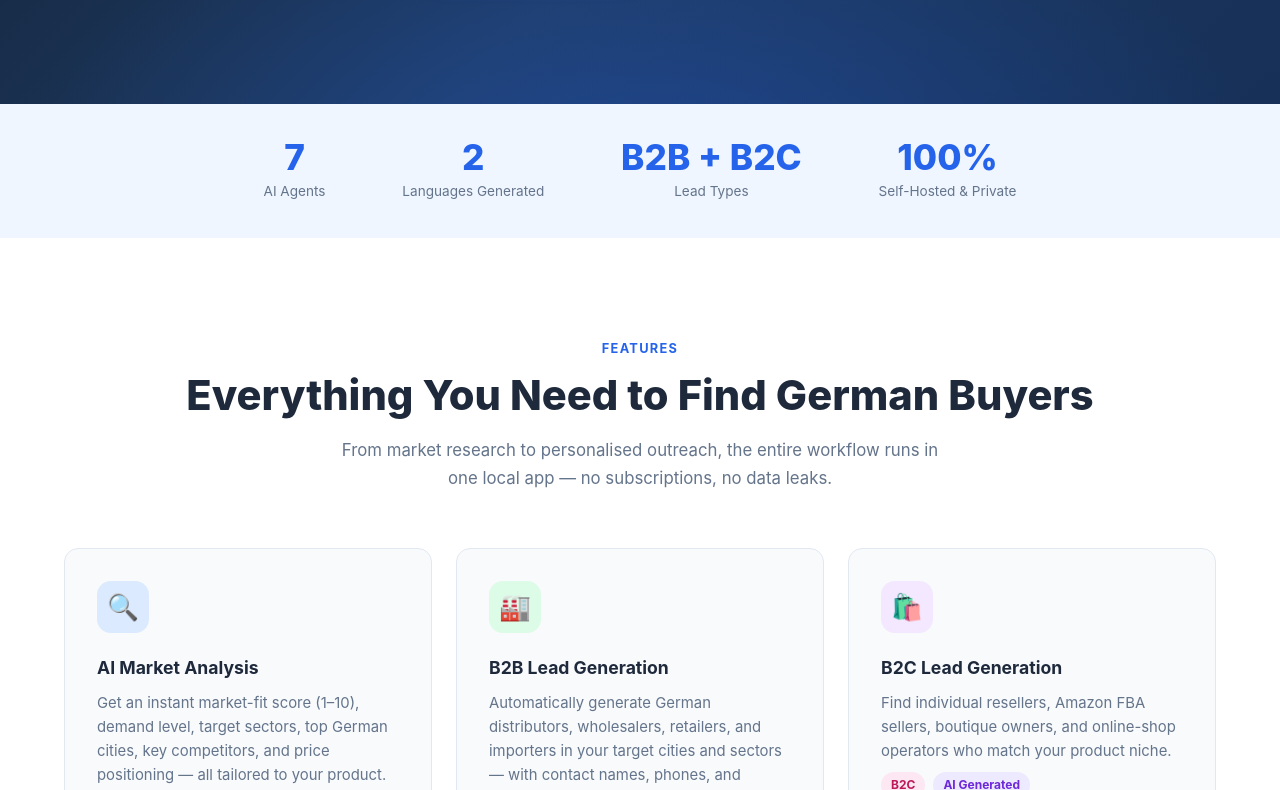
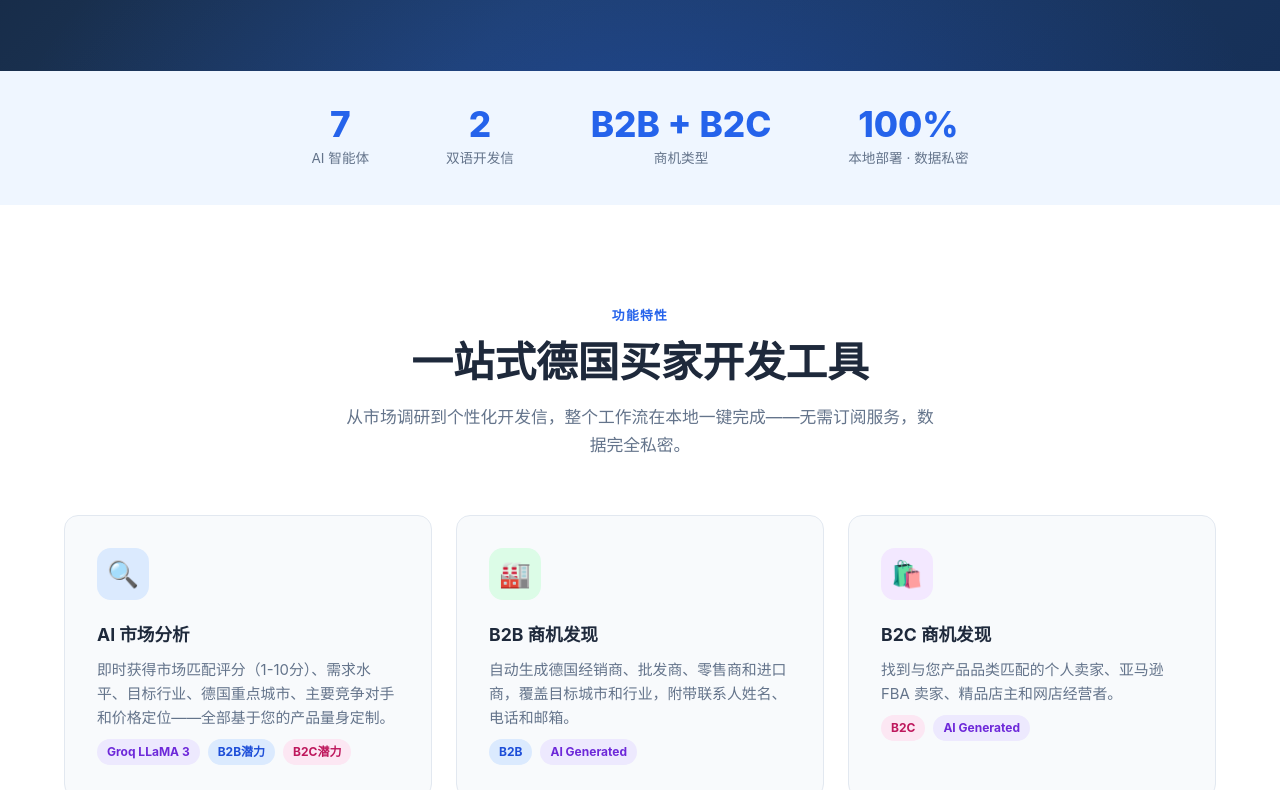
Before and after one commit to slgao/iHunter, a plain HTML site: page docs/index.html in a window 1280 px wide. Shown: the part 763-1553 px from the top of the page. Drawn offline with Linux system fonts and the light colour scheme.

Commit message:
Set Chinese as default language

```diff
--- a/docs/index.html
+++ b/docs/index.html
@@ -671,7 +671,7 @@ Weber Online Store   |  weber-shop.de     |  Munich   |  E-Commerce</pre>
   }
 
   // Init
-  setLang('en');
+  setLang('zh');
 </script>
 </body>
 </html>
```
